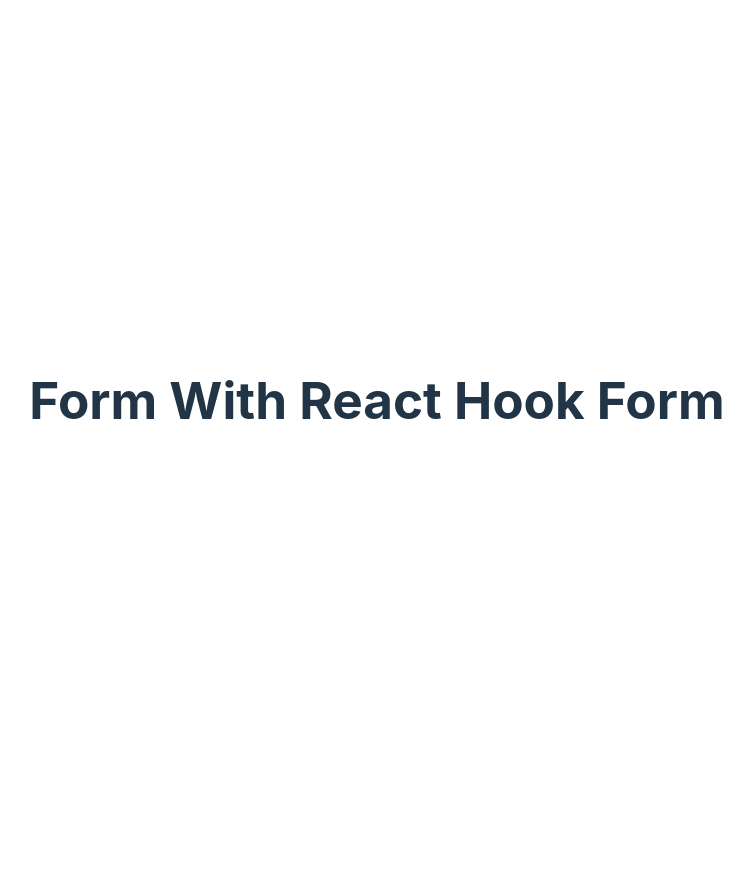
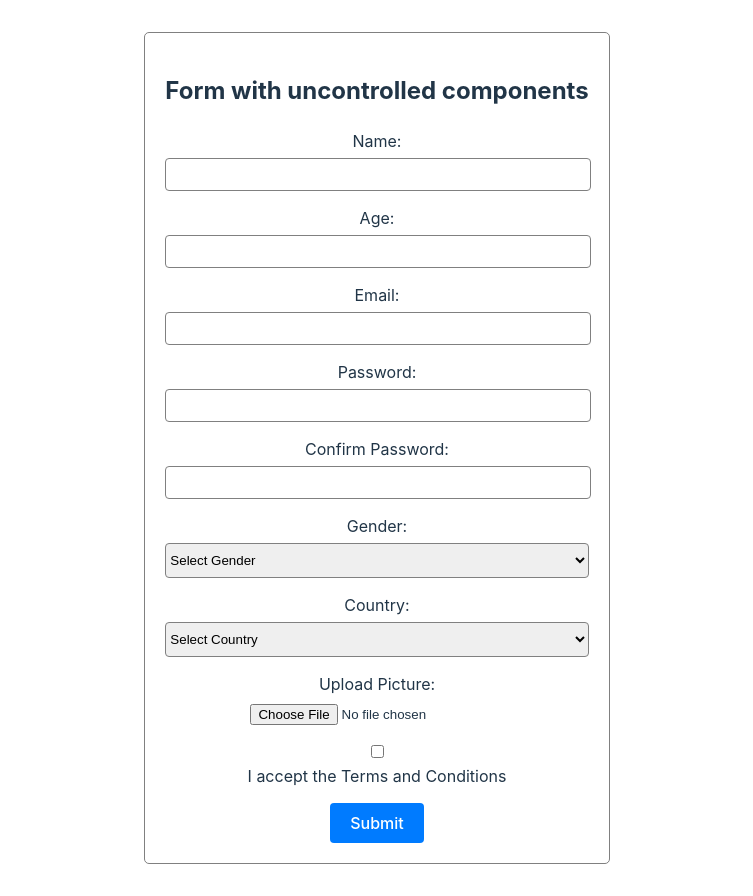
Before and after one commit to VukZh/react_2024_q3, a React (Vite) app: page /uncontrolled in a window 1280 px wide. Shown: the whole page, without its empty margins (263-1016 px from the left). Before the commit the page ends 800 px from the top, so only its background shows below. Built offline with nearby package versions, Linux system fonts and the light colour scheme.

Commit message:
feat: add both forms

```diff
--- /dev/null
+++ b/src/components/formRHF/formWithReactHookForm.module.css
@@ -0,0 +1,36 @@
+.formContainer {
+    min-width: 30vw;
+    margin: 0 auto;
+    padding: 20px;
+    border: 1px solid gray;
+    border-radius: 5px;
+}
+
+.formGroup {
+    margin-bottom: 15px;
+}
+
+.formGroup label {
+    display: block;
+    margin-bottom: 5px;
+}
+
+.formGroup input[type='text'],
+.formGroup input[type='number'],
+.formGroup input[type='email'],
+.formGroup input[type='password'],
+.formGroup select {
+    width: 100%;
+    padding: 8px 0;
+    border: 1px solid gray;
+    border-radius: 4px;
+}
+
+.formContainer button[type='submit'] {
+    padding: 10px 20px;
+    background-color: #007bff;
+    color: #fff;
+    border: none;
+    border-radius: 4px;
+    cursor: pointer;
+}
--- /dev/null
+++ b/src/components/formRHF/formWithReactHookForm.tsx
@@ -0,0 +1,83 @@
+import styles from './formWithReactHookForm.module.css';
+
+export default function FormWithReactHookForm() {
+  return (
+    <div className={styles.formContainer}>
+      <h2>Form with react hook form</h2>
+      <form autoComplete="off">
+        <div className={styles.formGroup}>
+          <label htmlFor="name">Name:</label>
+          <input type="text" id="name" name="name" required />
+        </div>
+        <div className={styles.formGroup}>
+          <label htmlFor="age">Age:</label>
+          <input type="number" id="age" name="age" required />
+        </div>
+        <div className={styles.formGroup}>
+          <label htmlFor="email">Email:</label>
+          <input type="email" id="email" name="email" required />
+        </div>
+        <div className={styles.formGroup}>
+          <label htmlFor="password">Password:</label>
+          <input
+            type="password"
+            id="password"
+            name="password"
+            autoComplete="new-password"
+            required
+          />
+        </div>
+        <div className={styles.formGroup}>
+          <label htmlFor="confirm-password">Confirm Password:</label>
+          <input
+            type="password"
+            id="confirm-password"
+            name="confirm-password"
+            required
+          />
+        </div>
+        <div className={styles.formGroup}>
+          <label htmlFor="gender">Gender:</label>
+          <select
+            id="gender"
+            name="gender"
+            placeholder="Select Gender"
+            required>
+            <option value="" disabled selected hidden>
+              Select Gender
+            </option>
+            <option value="male">Male</option>
+            <option value="female">Female</option>
+          </select>
+        </div>
+        <div className={styles.formGroup}>
+          <label htmlFor="country">Country:</label>
+          <select id="country" name="country" defaultValue="" required>
+            <option value="" disabled selected hidden>
+              Select Country
+            </option>
+            <option value="Russia">Russia</option>
+            <option value="Belorussia">Belorussia</option>
+            <option value="Georgia">Georgia</option>
+            <option value="Australia">Australia</option>
+            <option value="Germany">Germany</option>
+          </select>
+        </div>
+        <div className={styles.formGroup}>
+          <label htmlFor="picture">Upload Picture:</label>
+          <input
+            type="file"
+            id="picture"
+            name="picture"
+            accept="image/png, image/jpeg"
+          />
+        </div>
+        <div className={styles.formGroup}>
+          <input type="checkbox" id="terms" name="terms" required />
+          <label htmlFor="terms">I accept the Terms and Conditions</label>
+        </div>
+        <button type="submit">Submit</button>
+      </form>
+    </div>
+  );
+}
--- /dev/null
+++ b/src/components/formU/formWithUncontrolledComponents.module.css
@@ -0,0 +1,36 @@
+.formContainer {
+    min-width: 30vw;
+    margin: 0 auto;
+    padding: 20px;
+    border: 1px solid gray;
+    border-radius: 5px;
+}
+
+.formGroup {
+    margin-bottom: 15px;
+}
+
+.formGroup label {
+    display: block;
+    margin-bottom: 5px;
+}
+
+.formGroup input[type='text'],
+.formGroup input[type='number'],
+.formGroup input[type='email'],
+.formGroup input[type='password'],
+.formGroup select {
+    width: 100%;
+    padding: 8px 0;
+    border: 1px solid gray;
+    border-radius: 4px;
+}
+
+.formContainer button[type='submit'] {
+    padding: 10px 20px;
+    background-color: #007bff;
+    color: #fff;
+    border: none;
+    border-radius: 4px;
+    cursor: pointer;
+}
--- /dev/null
+++ b/src/components/formU/formWithUncontrolledComponents.tsx
@@ -0,0 +1,83 @@
+import styles from './formWithUncontrolledComponents.module.css';
+
+export default function FormWithUncontrolledComponents() {
+  return (
+    <div className={styles.formContainer}>
+      <h2>Form with uncontrolled components</h2>
+      <form autoComplete="off">
+        <div className={styles.formGroup}>
+          <label htmlFor="name">Name:</label>
+          <input type="text" id="name" name="name" required />
+        </div>
+        <div className={styles.formGroup}>
+          <label htmlFor="age">Age:</label>
+          <input type="number" id="age" name="age" required />
+        </div>
+        <div className={styles.formGroup}>
+          <label htmlFor="email">Email:</label>
+          <input type="email" id="email" name="email" required />
+        </div>
+        <div className={styles.formGroup}>
+          <label htmlFor="password">Password:</label>
+          <input
+            type="password"
+            id="password"
+            name="password"
+            autoComplete="new-password"
+            required
+          />
+        </div>
+        <div className={styles.formGroup}>
+          <label htmlFor="confirm-password">Confirm Password:</label>
+          <input
+            type="password"
+            id="confirm-password"
+            name="confirm-password"
+            required
+          />
+        </div>
+        <div className={styles.formGroup}>
+          <label htmlFor="gender">Gender:</label>
+          <select
+            id="gender"
+            name="gender"
+            placeholder="Select Gender"
+            required>
+            <option value="" disabled selected hidden>
+              Select Gender
+            </option>
+            <option value="male">Male</option>
+            <option value="female">Female</option>
+          </select>
+        </div>
+        <div className={styles.formGroup}>
+          <label htmlFor="country">Country:</label>
+          <select id="country" name="country" defaultValue="" required>
+            <option value="" disabled selected hidden>
+              Select Country
+            </option>
+            <option value="Russia">Russia</option>
+            <option value="Belorussia">Belorussia</option>
+            <option value="Georgia">Georgia</option>
+            <option value="Australia">Australia</option>
+            <option value="Germany">Germany</option>
+          </select>
+        </div>
+        <div className={styles.formGroup}>
+          <label htmlFor="picture">Upload Picture:</label>
+          <input
+            type="file"
+            id="picture"
+            name="picture"
+            accept="image/png, image/jpeg"
+          />
+        </div>
+        <div className={styles.formGroup}>
+          <input type="checkbox" id="terms" name="terms" required />
+          <label htmlFor="terms">I accept the Terms and Conditions</label>
+        </div>
+        <button type="submit">Submit</button>
+      </form>
+    </div>
+  );
+}
--- a/src/components/formWithReactHookForm.tsx
+++ /dev/null
@@ -1,7 +0,0 @@
-export default function FormWithReactHookForm() {
-  return (
-    <div>
-      <h1>Form With React Hook Form</h1>
-    </div>
-  );
-}
--- a/src/components/formWithUncontrolledComponents.tsx
+++ /dev/null
@@ -1,7 +0,0 @@
-export default function FormWithUncontrolledComponents() {
-  return (
-    <div>
-      <h1>Form With Uncontrolled Components</h1>
-    </div>
-  );
-}
```
Also changed, not shown: src/App.tsx (+5 -6 lines), src/main.tsx (+8 -8 lines), src/App.css (line endings or trailing spaces).
